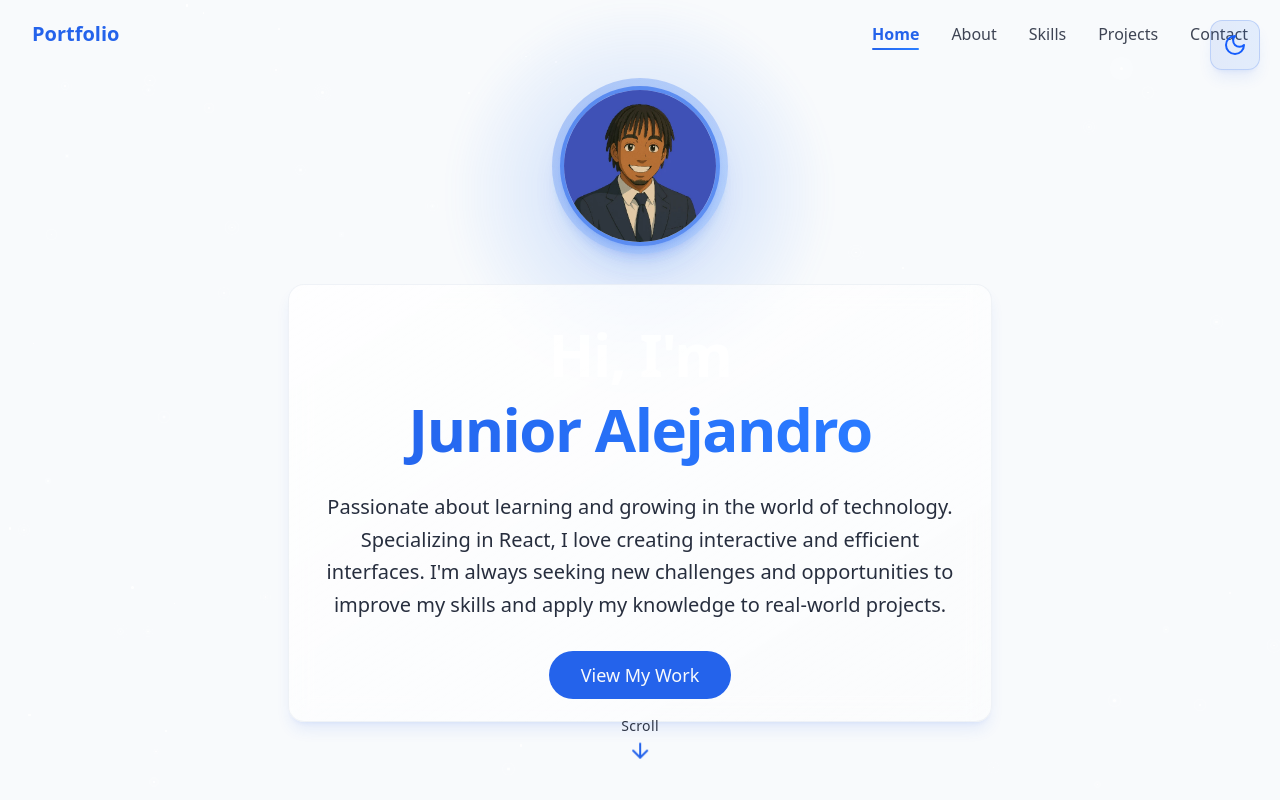
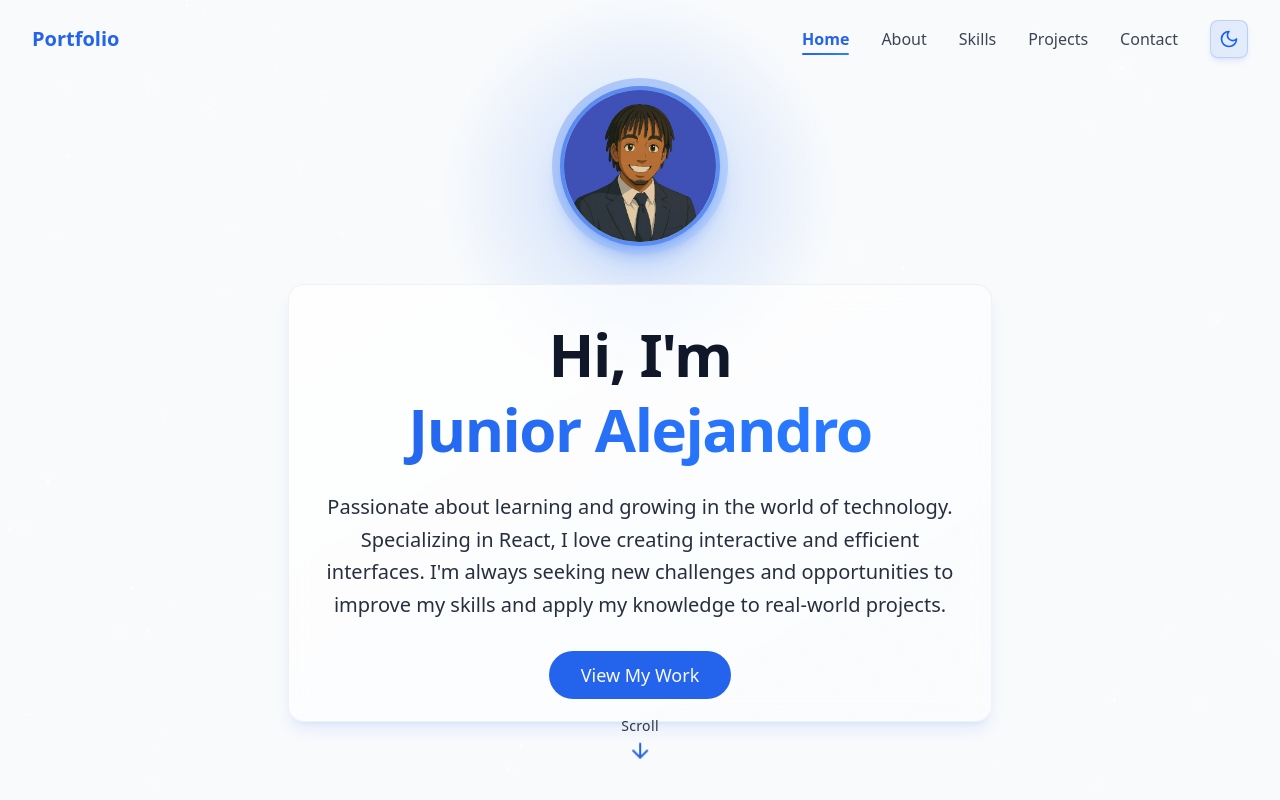
Before and after one commit to junito02/Junior-portfolio, a React (Vite) app: page / in a window 1280 px wide. Shown: the top 800 px of the page. Built offline with nearby package versions, Linux system fonts and the light colour scheme.

Commit message:
fixing-bugs

```diff
--- a/src/components/HeroSection.jsx
+++ b/src/components/HeroSection.jsx
@@ -39,7 +39,9 @@ export const HeroSection = () => {
           className="space-y-6 bg-gradient-to-br from-card/80 to-card/40 backdrop-blur-md border border-border/50 rounded-2xl px-6 py-8 mx-auto shadow-lg shadow-primary/10"
         >
           <h1 className="text-4xl md:text-6xl font-bold tracking-tight leading-tight">
-            <span className="block text-white/80">Hi, I'm</span>
+            <span className="block text-foreground dark:text-white/80">
+              Hi, I'm
+            </span>
             <span className="block text-transparent bg-gradient-to-r from-primary to-blue-500 bg-clip-text animate-fade-in-delay-1">
               Junior Alejandro
             </span>
--- a/src/components/Navbar.jsx
+++ b/src/components/Navbar.jsx
@@ -1,6 +1,7 @@
 import { cn } from "@/lib/utils";
 import { Menu, X } from "lucide-react";
 import { useEffect, useState } from "react";
+import { ThemeToggle } from "./ThemeToggle";
 
 const navItems = [
   { name: "Home", href: "#hero" },
@@ -49,12 +50,15 @@ export const Navbar = () => {
           href="#hero"
         >
           <span className="relative z-10">
-            <span className="text-glow text-foreground"> </span> Portfolio
+            <span className="text-glow text-foreground hidden dark:inline-block">
+              {" "}
+            </span>{" "}
+            Portfolio
           </span>
         </a>
 
         {/* desktop nav */}
-        <div className="hidden md:flex space-x-8">
+        <div className="hidden md:flex items-center space-x-8">
           {navItems.map((item, key) => {
             const isActive = activeSection === item.href.substring(1);
             return (
@@ -75,16 +79,22 @@ export const Navbar = () => {
               </a>
             );
           })}
+          <ThemeToggle />
         </div>
 
         {/* mobile nav */}
+        <div className="md:hidden flex items-center gap-1">
+          <div className="flex items-center">
+            <ThemeToggle small />
             <button
               onClick={() => setIsMenuOpen((prev) => !prev)}
-          className="md:hidden p-2 text-foreground z-50 cursor-pointer"
+              className="ml-1 p-2 text-foreground z-50 cursor-pointer"
               aria-label={isMenuOpen ? "Close Menu" : "Open Menu"}
             >
               {isMenuOpen ? <X size={24} /> : <Menu size={24} />}
             </button>
+          </div>
+        </div>
 
         <div
           className={cn(
--- a/src/components/ThemeToggle.jsx
+++ b/src/components/ThemeToggle.jsx
@@ -3,7 +3,7 @@ import { useEffect, useState } from "react";
 import { cn } from "@/lib/utils";
 import { motion, AnimatePresence } from "framer-motion";
 
-export const ThemeToggle = () => {
+export const ThemeToggle = ({ small = false }) => {
   const [isDarkMode, setIsDarkMode] = useState(false);
   const [mounted, setMounted] = useState(false);
 
@@ -40,28 +40,27 @@ export const ThemeToggle = () => {
 
   // Prevent hydration mismatch
   if (!mounted) {
-    return (
-      <div className="fixed top-5 right-5 z-50 p-3 rounded-xl bg-gradient-to-r from-primary/10 to-blue-500/10 border border-primary/20">
-        <div className="w-6 h-6" />
-      </div>
-    );
+    return null;
   }
 
   return (
     <motion.button
       onClick={toggleTheme}
       className={cn(
-        "fixed top-5 right-5 z-50 p-3 rounded-xl transition-all duration-300 cursor-pointer",
+        small
+          ? "p-2 rounded-md min-w-[40px] min-h-[40px] flex items-center justify-center"
+          : "p-2 rounded-lg",
+        "transition-all duration-300 cursor-pointer",
         "bg-gradient-to-r from-primary/10 to-blue-500/10 border border-primary/20",
         "hover:border-primary/40 hover:from-primary/20 hover:to-blue-500/20",
         "focus:outline-none focus:ring-2 focus:ring-primary/50 focus:ring-offset-2 focus:ring-offset-background",
-        "shadow-lg shadow-primary/10"
+        "shadow-md shadow-primary/10"
       )}
-      whileHover={{ scale: 1.05, y: -2 }}
+      whileHover={{ scale: 1.05 }}
       whileTap={{ scale: 0.95 }}
-      initial={{ opacity: 0, y: -20 }}
-      animate={{ opacity: 1, y: 0 }}
-      transition={{ duration: 0.5, delay: 0.3 }}
+      initial={{ opacity: 0 }}
+      animate={{ opacity: 1 }}
+      transition={{ duration: 0.3 }}
     >
       <AnimatePresence mode="wait">
         {isDarkMode ? (
@@ -72,7 +71,11 @@ export const ThemeToggle = () => {
             exit={{ rotate: 90, opacity: 0 }}
             transition={{ duration: 0.2 }}
           >
-            <Sun className="h-6 w-6 text-yellow-400" />
+            <Sun
+              className={
+                small ? "h-6 w-6 text-yellow-400" : "h-5 w-5 text-yellow-400"
+              }
+            />
           </motion.div>
         ) : (
           <motion.div
@@ -82,7 +85,11 @@ export const ThemeToggle = () => {
             exit={{ rotate: -90, opacity: 0 }}
             transition={{ duration: 0.2 }}
           >
-            <Moon className="h-6 w-6 text-blue-600" />
+            <Moon
+              className={
+                small ? "h-6 w-6 text-blue-600" : "h-5 w-5 text-blue-600"
+              }
+            />
           </motion.div>
         )}
       </AnimatePresence>
--- a/src/pages/Home.jsx
+++ b/src/pages/Home.jsx
@@ -11,8 +11,6 @@ import { Footer } from "../components/Footer";
 export const Home = () => {
   return (
     <div className="min-h-screen bg-background text-foreground overflow-x-hidden">
-      {/* Theme Toggle */}
-      <ThemeToggle />
       {/* Background Effects */}
       <StarBackground />
 
```
Lines whose indentation alone changed are shown as unchanged.
